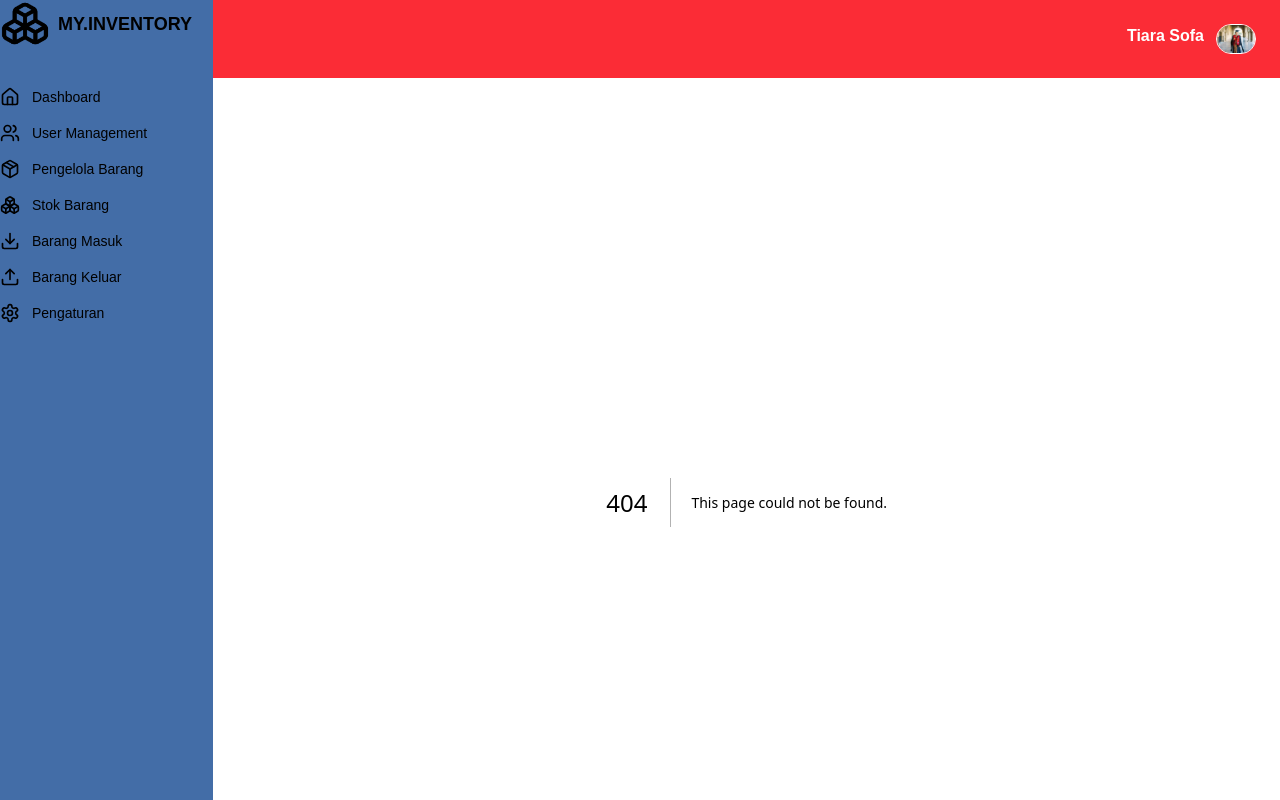
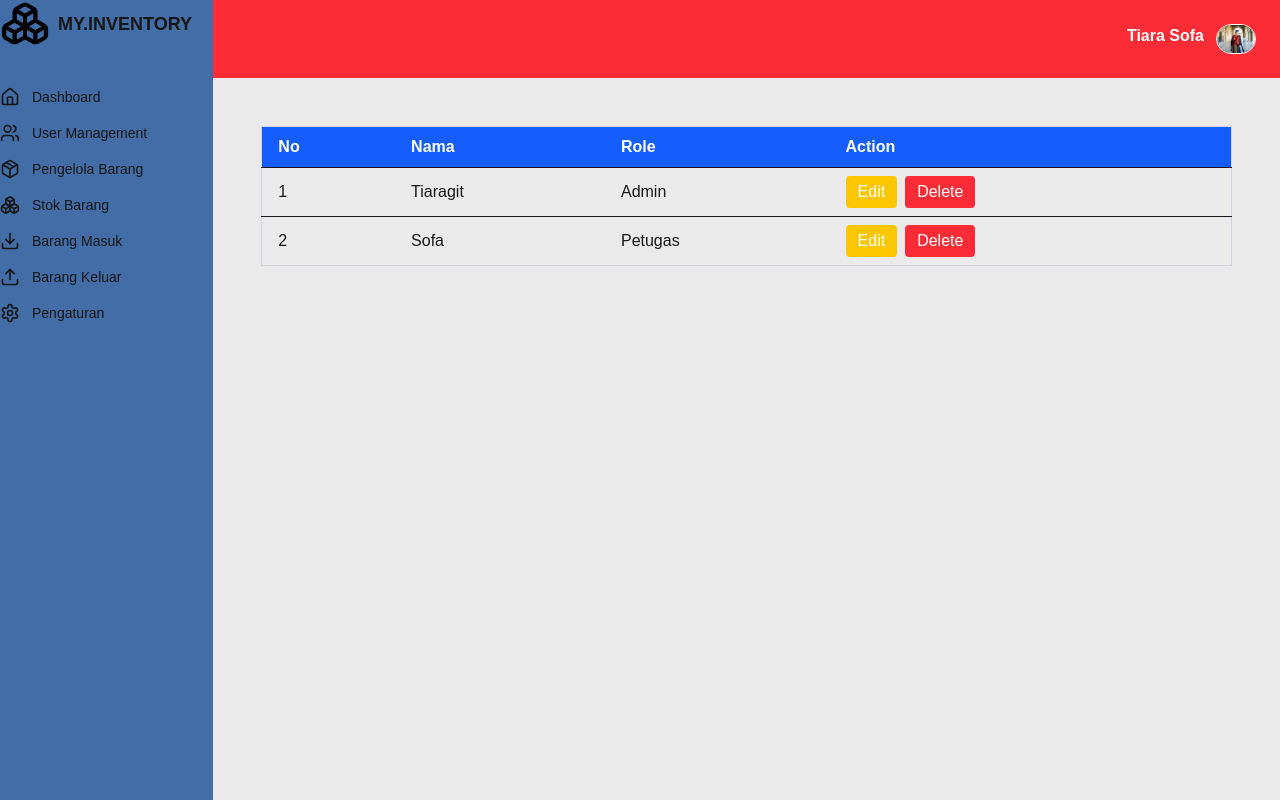
Before and after one commit to FarisAnugrah/inventory-frontend, a Next.js app: page /user in a window 1280 px wide. Before the commit this address had no page. Built offline with nearby package versions, Linux system fonts and the light colour scheme.

Commit message:
create a tamplate for the table and create a table section for user and stock

```diff
--- a/src/app/management/page.jsx
+++ /dev/null
@@ -1,14 +0,0 @@
-import Table from '@components/Table';
-import { headers } from 'next/headers';
-
-export default function management{
-    const columns = [
-        {headers: "No", accessor: "No"},
-        {headers: "Nama", accessor: "Nama"},
-    ]
-  return (
-    <View>
-      <Text>page</Text>
-    </View>
-  )
-}
--- /dev/null
+++ b/src/app/stok/page.jsx
@@ -0,0 +1,21 @@
+import Table from '@/components/Table';
+
+export default function stok() {
+  const columns = [
+    { header: "No", accessor: "no" },
+    { header: "Kode Barang", accessor: "kode" },
+    { header: "Nama Barang", accessor: "nama" },
+    { header: "Jumlah Barang", accessor: "jumlah" },
+    { header: "Satuan Barang", accessor: "satuan" },
+  ];
+
+  const data = [
+    { no: 1, kode: "1544548ad", nama: "Tiara", jumlah: "3", satuan: "23" },
+  ];
+
+  return (
+    <div className="p-6">
+      <Table columns={columns} data={data} />
+    </div>
+  );
+}
--- /dev/null
+++ b/src/app/user/page.jsx
@@ -0,0 +1,21 @@
+import Table from '@/components/Table';
+
+export default function user() {
+  const columns = [
+    { header: "No", accessor: "no" },
+    { header: "Nama", accessor: "nama" },
+    { header: "Role", accessor: "role" },
+    { header: "Action" }, // ini untuk tombol
+  ];
+
+  const data = [
+    { no: 1, nama: "Tiaragit ", role: "Admin" },
+    { no: 2, nama: "Sofa", role: "Petugas" }
+  ];
+
+  return (
+    <div className="p-6">
+      <Table columns={columns} data={data} />
+    </div>
+  );
+}
--- a/src/components/Table.jsx
+++ b/src/components/Table.jsx
@@ -1,5 +1,4 @@
-export default function Table ({ management, pengelola, stok, masuk, keluar}){
-
+export default function Table({ columns = [], data = [] }) {
   return (
     <div className="overflow-x-auto w-full">
       <table className="min-w-full border border-gray-300 rounded-md">
@@ -17,7 +16,16 @@ export default function Table ({ management, pengelola, stok, masuk, keluar}){
             <tr key={rowIndex} className="border-t hover:bg-blue-50">
               {columns.map((col, colIndex) => (
                 <td key={colIndex} className="py-2 px-4">
-                      {row[col.accessor]}
+                  {col.accessor ? row[col.accessor] : (
+                    <div className="flex gap-2">
+                      <button className="bg-yellow-400 text-white px-3 py-1 rounded hover:bg-yellow-500">
+                        Edit
+                      </button>
+                      <button className="bg-red-500 text-white px-3 py-1 rounded hover:bg-red-600">
+                        Delete
+                      </button>
+                    </div>
+                  )}
                 </td>
               ))}
             </tr>
```
Lines whose indentation alone changed are shown as unchanged.
